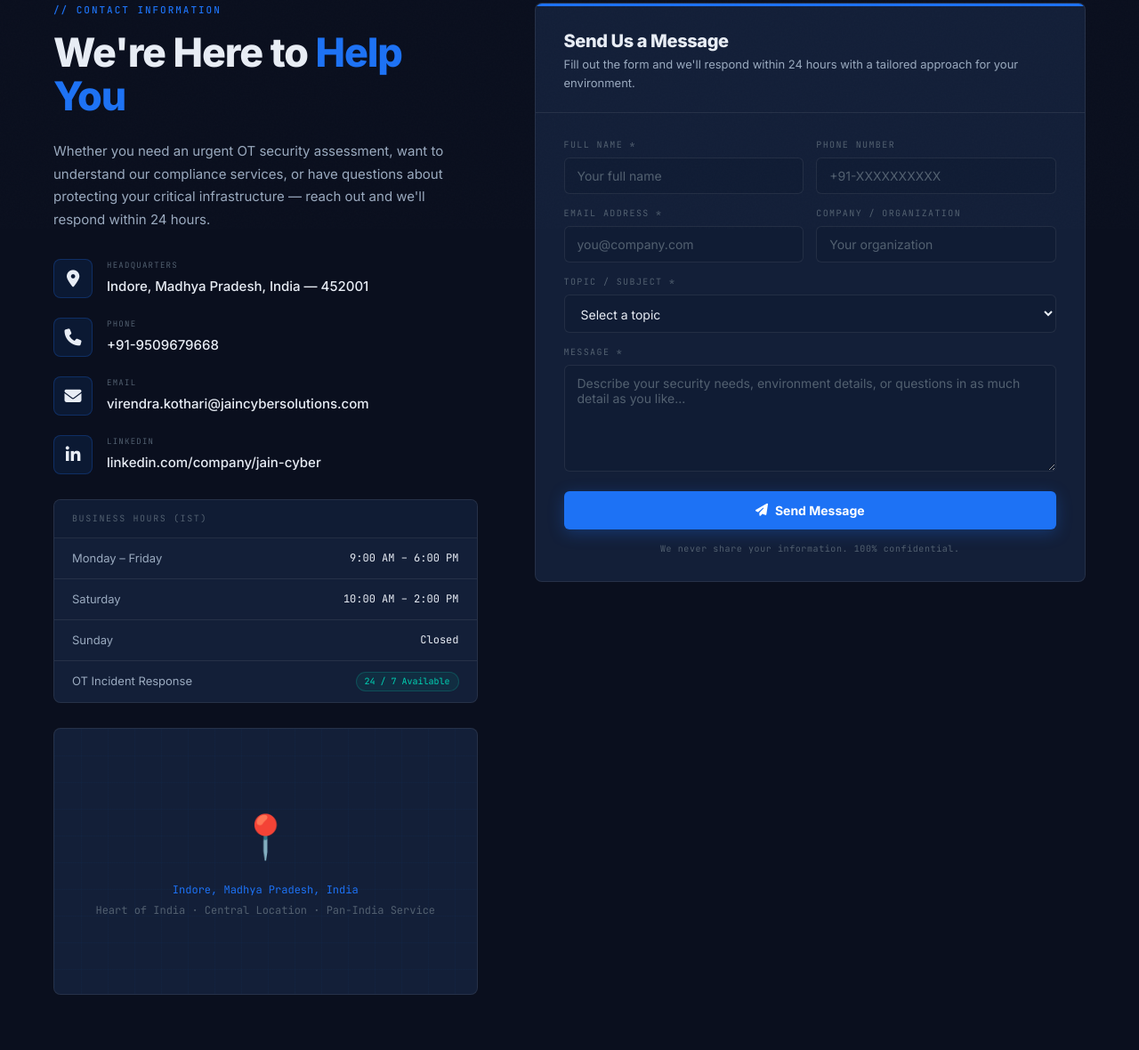
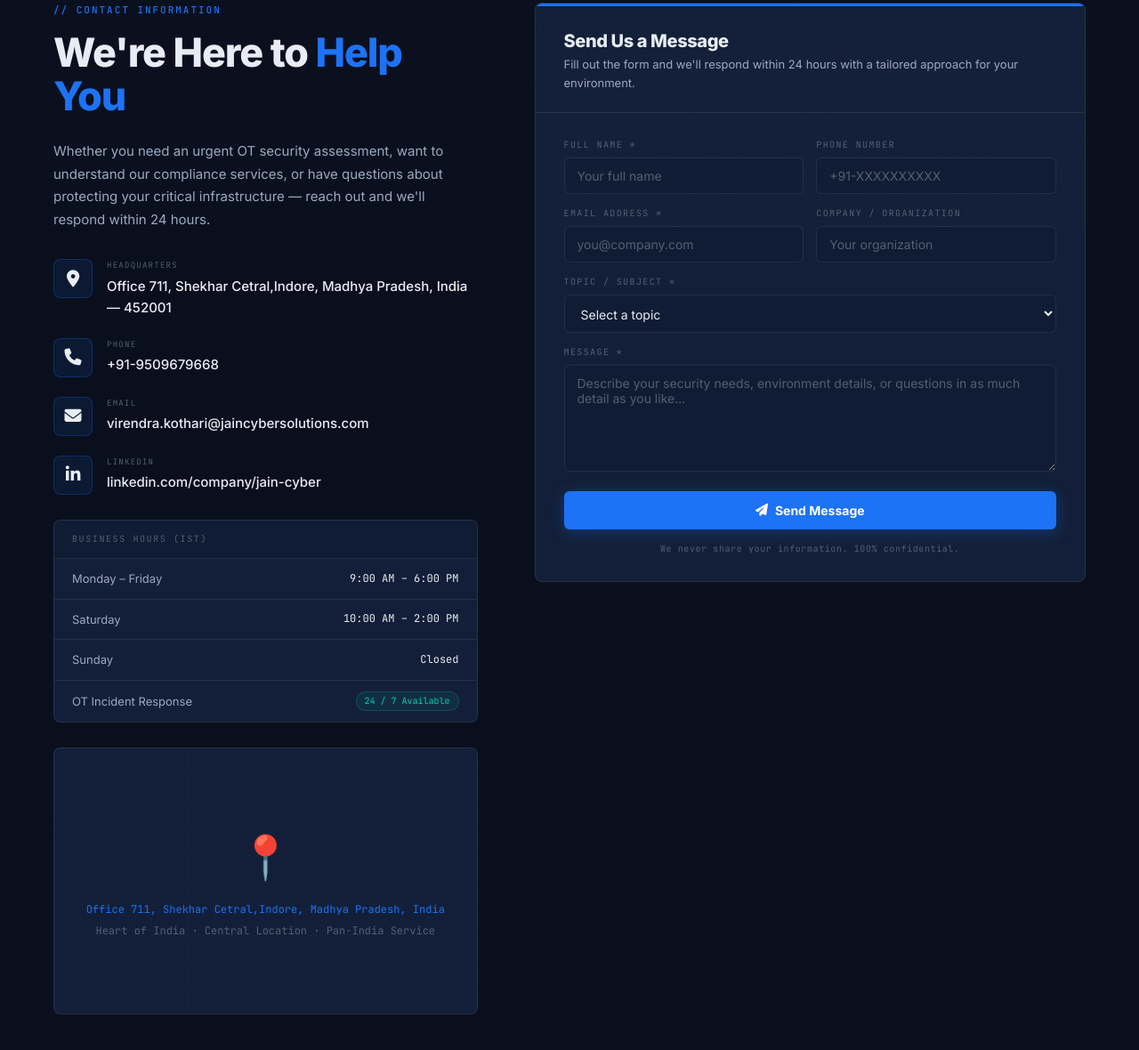
Before and after one commit to gurux2003/Jaincyberwebsite, a plain HTML site: page contact.html in a window 1280 px wide. Shown: the part 543-1723 px from the top of the page at 89% size. Drawn offline with Linux system fonts and the light colour scheme.

Commit message:
Update headquarters address in contact.html

```diff
--- a/contact.html
+++ b/contact.html
@@ -91,7 +91,7 @@
 
         <div class="contact-info-row">
           <div class="ci-icon"><i class="fas fa-location-dot"></i></div>
-          <div><div class="ci-label">Headquarters</div><div class="ci-value">Indore, Madhya Pradesh, India — 452001</div></div>
+          <div><div class="ci-label">Headquarters</div><div class="ci-value">Office 711, Shekhar Cetral,Indore, Madhya Pradesh, India — 452001</div></div>
         </div>
         <div class="contact-info-row">
           <div class="ci-icon"><i class="fas fa-phone"></i></div>
@@ -118,7 +118,7 @@
           <div class="map-bg"></div>
           <div style="text-align:center;z-index:2;position:relative">
             <div class="map-pin">📍</div>
-            <div class="map-label">Indore, Madhya Pradesh, India</div>
+            <div class="map-label">Office 711, Shekhar Cetral,Indore, Madhya Pradesh, India</div>
             <div style="font-size:12px;color:var(--txt3);margin-top:4px;font-family:var(--mono)">Heart of India · Central Location · Pan-India Service</div>
           </div>
         </div>
```
